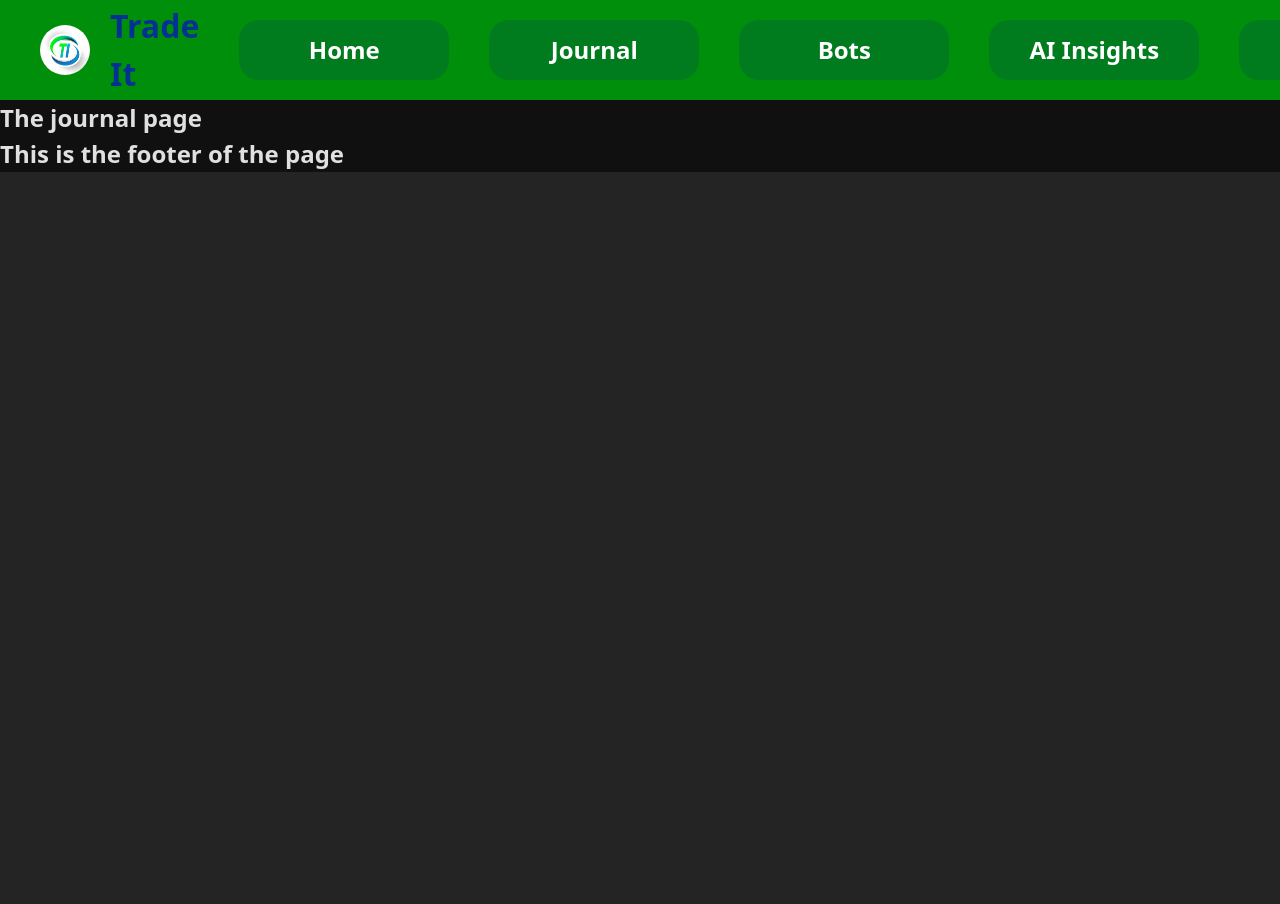
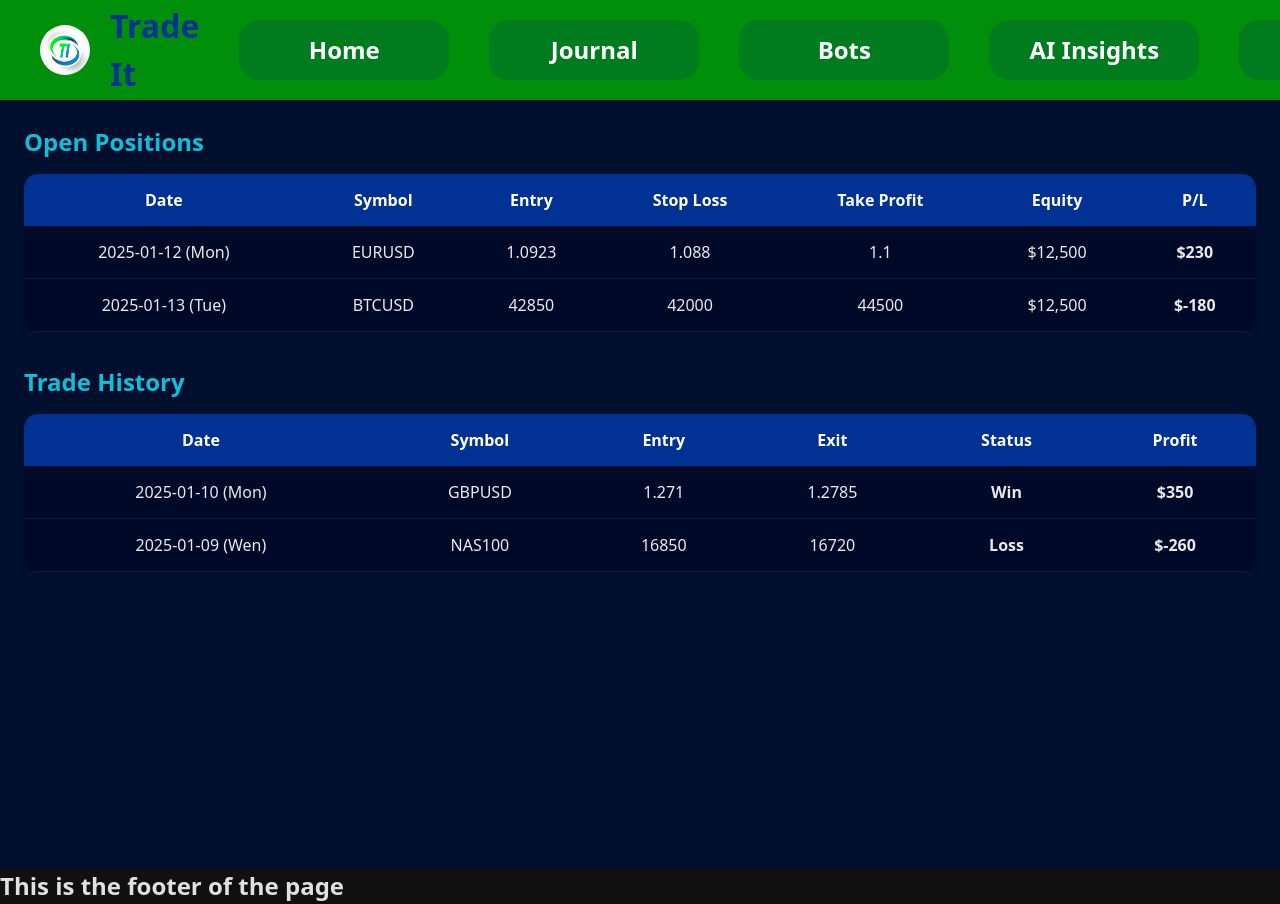
Before and after one commit to denis0f/trader, a React app in the folder frontend/: page /journal in a window 1280 px wide. Shown: the top 904 px of the page. Before the commit the page ends 800 px from the top, so only its background shows below. Built offline with nearby package versions, Linux system fonts and the light colour scheme; the HTML template or start-up script is replaced by a standard one.

Commit message:
Add Journal page and styles

```diff
--- a/frontend/src/App.css
+++ b/frontend/src/App.css
@@ -211,3 +211,62 @@
 
 
 /* End of the Styling of the Home page */
+
+
+
+/* Styling for the Journal page */
+.journal-container {
+  padding: 24px;
+  display: flex;
+  flex-direction: column;
+  gap: 32px;
+  background-color: #000f2d; /* navy blue */
+  min-height: 90vh;
+}
+
+.journal-section h2 {
+  margin-bottom: 14px;
+  color: var(--color-blue-mid);
+}
+
+.journal-table {
+  width: 100%;
+  border-collapse: collapse;
+  background: #000928;
+  border-radius: 14px;
+  overflow: hidden;
+}
+
+.journal-table th,
+.journal-table td {
+  padding: 14px;
+  text-align: center;
+}
+
+.journal-table th {
+  background-color: var(--color-blue-end);
+  color: white;
+  font-weight: bold;
+}
+
+.journal-table td {
+  color: #eaeaea;
+  border-bottom: 1px solid rgba(255, 255, 255, 0.08);
+}
+
+.journal-table tr:hover {
+  background-color: rgba(15, 190, 216, 0.12);
+}
+
+/* Profit / Loss coloring */
+.profit {
+  color: var(--color-green-start);
+  font-weight: bold;
+}
+
+.loss {
+  color: #ff5c5c;
+  font-weight: bold;
+}
+
+/* End of styling for the Journal page */
--- a/frontend/src/components/journal_component/Journal.tsx
+++ b/frontend/src/components/journal_component/Journal.tsx
@@ -1,14 +1,135 @@
 
+import "./../../App.css";
 
-export default function Journal(){
+interface OpenPosition {
+  date: string; // e.g. 2025-01-12 (Mon)
+  symbol: string;
+  entry: number;
+  stopLoss?: number;
+  takeProfit?: number;
+  equity: number;
+  profit: number;
+}
 
+interface TradeHistory {
+  date: string;
+  symbol: string;
+  entry: number;
+  exit: number;
+  status: "Win" | "Loss";
+  profit: number;
+}
 
-    return(
-        <>
+const openPositions: OpenPosition[] = [
+  {
+    date: "2025-01-12 (Mon)",
+    symbol: "EURUSD",
+    entry: 1.0923,
+    stopLoss: 1.0880,
+    takeProfit: 1.1000,
+    equity: 12500,
+    profit: 230,
+  },
+  {
+    date: "2025-01-13 (Tue)",
+    symbol: "BTCUSD",
+    entry: 42850,
+    stopLoss: 42000,
+    takeProfit: 44500,
+    equity: 12500,
+    profit: -180,
+  },
+];
 
-            <h2>The journal page</h2>
+const tradeHistory: TradeHistory[] = [
+  {
+    date: "2025-01-10 (Mon)",
+    symbol: "GBPUSD",
+    entry: 1.2710,
+    exit: 1.2785,
+    status: "Win",
+    profit: 350,
+  },
+  {
+    date: "2025-01-09 (Wen)",
+    symbol: "NAS100",
+    entry: 16850,
+    exit: 16720,
+    status: "Loss",
+    profit: -260,
+  },
+];
 
+const Journal = () => {
+  return (
+    <div className="journal-container">
+      {/* Open Positions */}
+      <section className="journal-section">
+        <h2>Open Positions</h2>
+        <table className="journal-table">
+          <thead>
+            <tr>
+              <th>Date</th>
+              <th>Symbol</th>
+              <th>Entry</th>
+              <th>Stop Loss</th>
+              <th>Take Profit</th>
+              <th>Equity</th>
+              <th>P/L</th>
+            </tr>
+          </thead>
+          <tbody>
+            {openPositions.map((pos, index) => (
+              <tr key={index}>
+                <td>{pos.date}</td>
+                <td>{pos.symbol}</td>
+                <td>{pos.entry}</td>
+                <td>{pos.stopLoss ?? "—"}</td>
+                <td>{pos.takeProfit ?? "—"}</td>
+                <td>${pos.equity.toLocaleString()}</td>
+                <td className={pos.profit >= 0 ? "profit" : "loss"}>
+                  ${pos.profit}
+                </td>
+              </tr>
+            ))}
+          </tbody>
+        </table>
+      </section>
 
-        </>
-    )
-}
+      {/* Trade History */}
+      <section className="journal-section">
+        <h2>Trade History</h2>
+        <table className="journal-table">
+          <thead>
+            <tr>
+              <th>Date</th>
+              <th>Symbol</th>
+              <th>Entry</th>
+              <th>Exit</th>
+              <th>Status</th>
+              <th>Profit</th>
+            </tr>
+          </thead>
+          <tbody>
+            {tradeHistory.map((trade, index) => (
+              <tr key={index}>
+                <td>{trade.date}</td>
+                <td>{trade.symbol}</td>
+                <td>{trade.entry}</td>
+                <td>{trade.exit}</td>
+                <td className={trade.status === "Win" ? "profit" : "loss"}>
+                  {trade.status}
+                </td>
+                <td className={trade.profit >= 0 ? "profit" : "loss"}>
+                  ${trade.profit}
+                </td>
+              </tr>
+            ))}
+          </tbody>
+        </table>
+      </section>
+    </div>
+  );
+};
+
+export default Journal;
```
